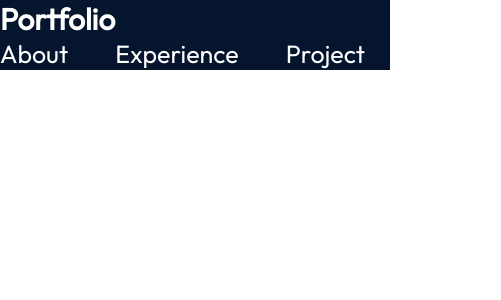
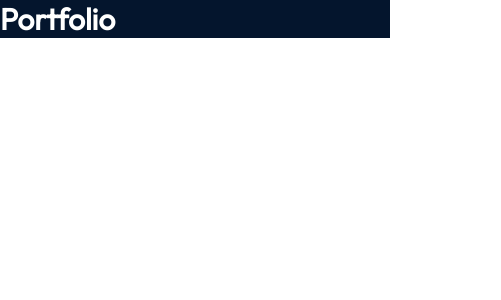
Before and after one commit to SREERAGEG/seg_site, a React (Vite) app: page / in a window 390 px wide. Shown: the top 300 px of the page, 501 px wide, since content can reach past the window. Built offline with nearby package versions, Linux system fonts and the light colour scheme.

Commit message:
Menu open,close

```diff
--- a/src/components/Navbar/Navbar.jsx
+++ b/src/components/Navbar/Navbar.jsx
@@ -1,10 +1,13 @@
-import React from "react";
+import React,{useState} from "react";
 import styles from "./Navbar.module.css"
+import { getImageUrl } from "../../utils";
 export const Navbar =() =>{
+    const [menuOpen, setMenuOpen]=useState(false);
     return (
         <nav className={styles.nabar}>
             <a className={styles.title} href="/">Portfolio</a>
             <div className={styles.menu}>
+                <img className={styles.menuBtn} src={menuOpen ? getImageUrl("nav/closeIcon.png") : getImageUrl("nav/menuIcon.png")} alt="MenuButton" onClick={()=> setMenuOpen(!menuOpen)}/>
         <ul className={styles.menuItems}>
             <li>
                 <a href='#about'>About</a>
--- a/src/components/Navbar/Navbar.module.css
+++ b/src/components/Navbar/Navbar.module.css
@@ -32,3 +32,36 @@
     color: var(--color-text);
     text-decoration: none;
 }
+
+@media screen and (max-width:830px) {
+    .navbar {
+        flex-direction: column;
+        align-items: flex-start;
+    }
+
+    .menu{
+        position: absolute;
+        right:  0;
+        margin-right: 10%;
+        flex-direction: column;
+        align-items: flex-end;
+        gap: 11px;
+        z-index: 3;
+    }
+
+    .menuBtn{
+        display: block;
+        cursor: pointer;
+    }
+    .menuItems{
+        display: none;
+        flex-direction: column;
+        align-items: center;
+        gap: 13px;
+        border-radius: 10%;
+        background:rgb(25,55,109);
+        background: linear-gradient(0deg,rgb(25,55,109,0.2)0%,rgb(25,55,109,1)100%);
+        padding: 24px 33px;
+        box-shadow:0 0 4px 0 rgb(0,0,0,0.25);
+    }
+}
```
